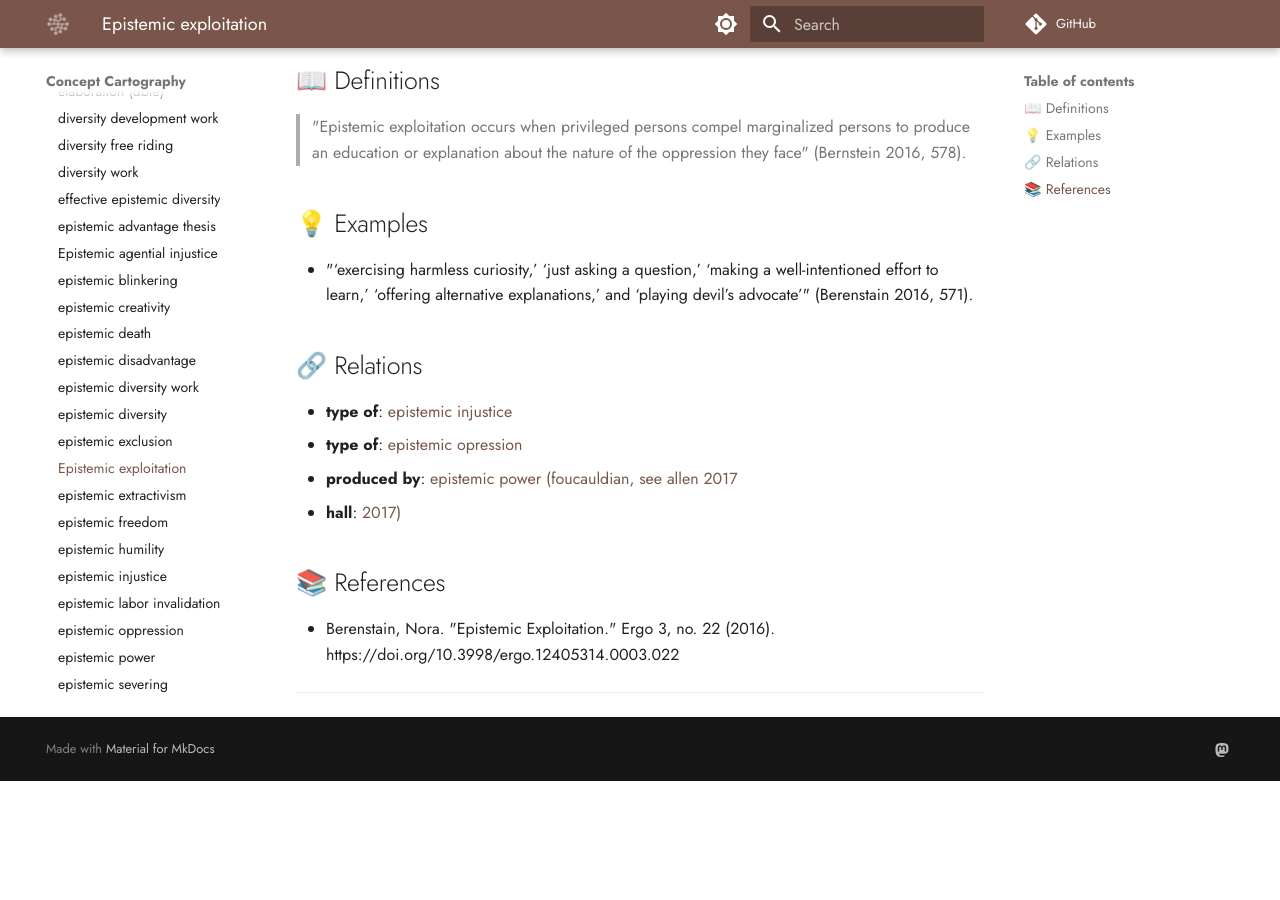
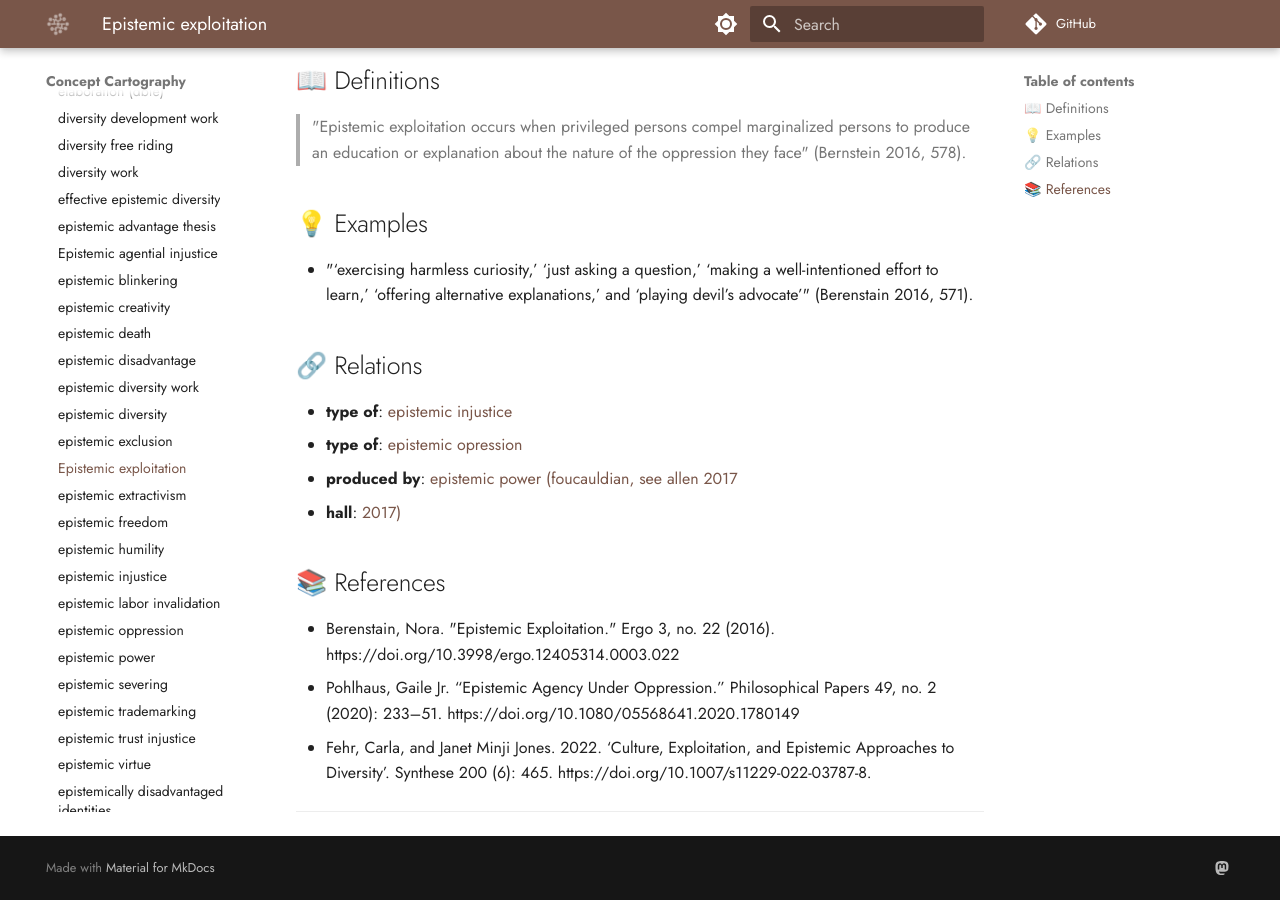
Before and after one commit to conceptcartography/conceptcartography, an MkDocs documentation site: the page built from docs/concepts/epistemic-exploitation.md, in a window 1280 px wide and 900 px high, scrolled down 856 px. Built offline with MkDocs 1.6.1 and Material for MkDocs 9.7.7, drawn with Linux system fonts in a browser that asks for light colours; comment, search, counter and statistics services are not loaded; the version menu is left out; before the commit the page ends 1637 px from its top, so only the background shows below that.

Commit message:
Update epistemic-exploitation.md

```diff
--- a/docs/concepts/epistemic-exploitation.md
+++ b/docs/concepts/epistemic-exploitation.md
@@ -48,6 +48,8 @@ an education or explanation about the nature of the oppression they face" (Berns
 ## 📚 References
 
 - Berenstain, Nora. "Epistemic Exploitation." Ergo 3, no. 22 (2016). https://doi.org/10.3998/ergo.12405314.0003.022
+- Pohlhaus, Gaile Jr. “Epistemic Agency Under Oppression.” Philosophical Papers 49, no. 2 (2020): 233–51. https://doi.org/10.1080/05568641.2020.1780149
+- Fehr, Carla, and Janet Minji Jones. 2022. ‘Culture, Exploitation, and Epistemic Approaches to Diversity’. Synthese 200 (6): 465. https://doi.org/10.1007/s11229-022-03787-8.
 
 ---
 
```
